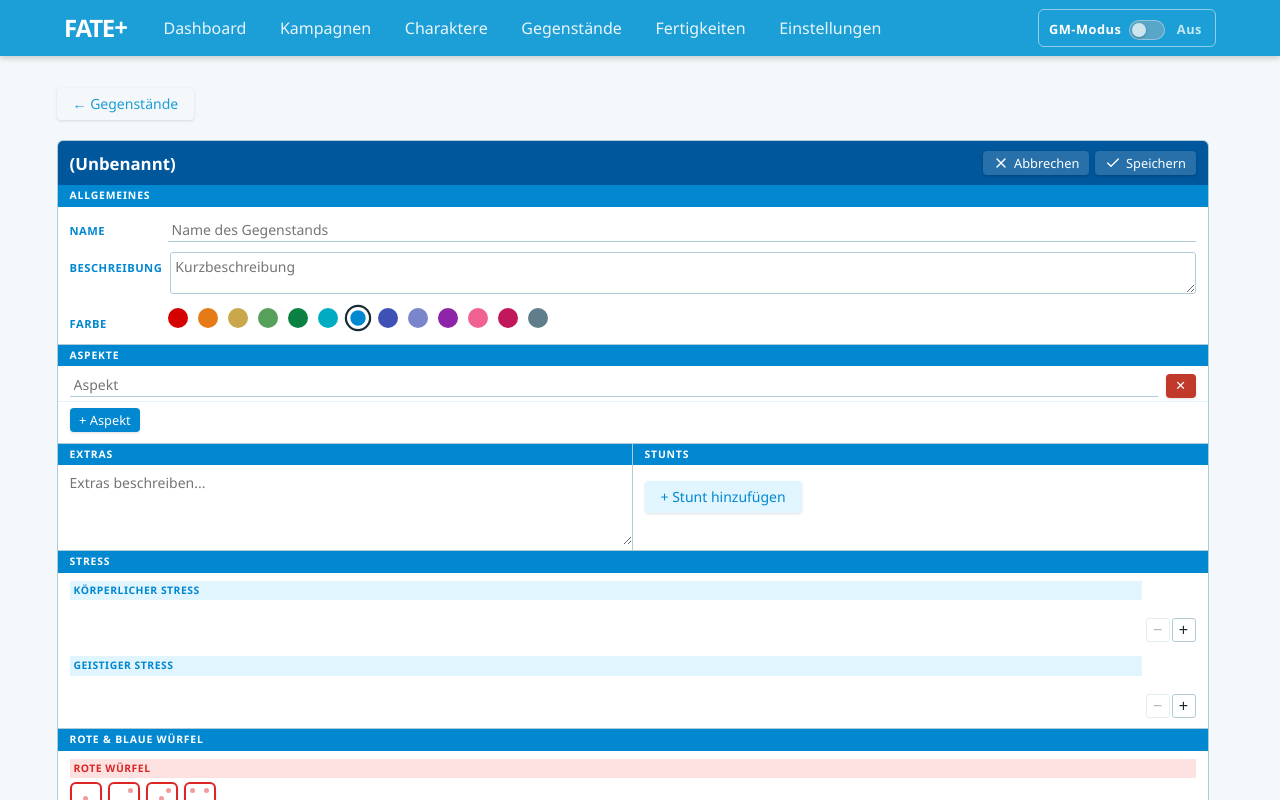
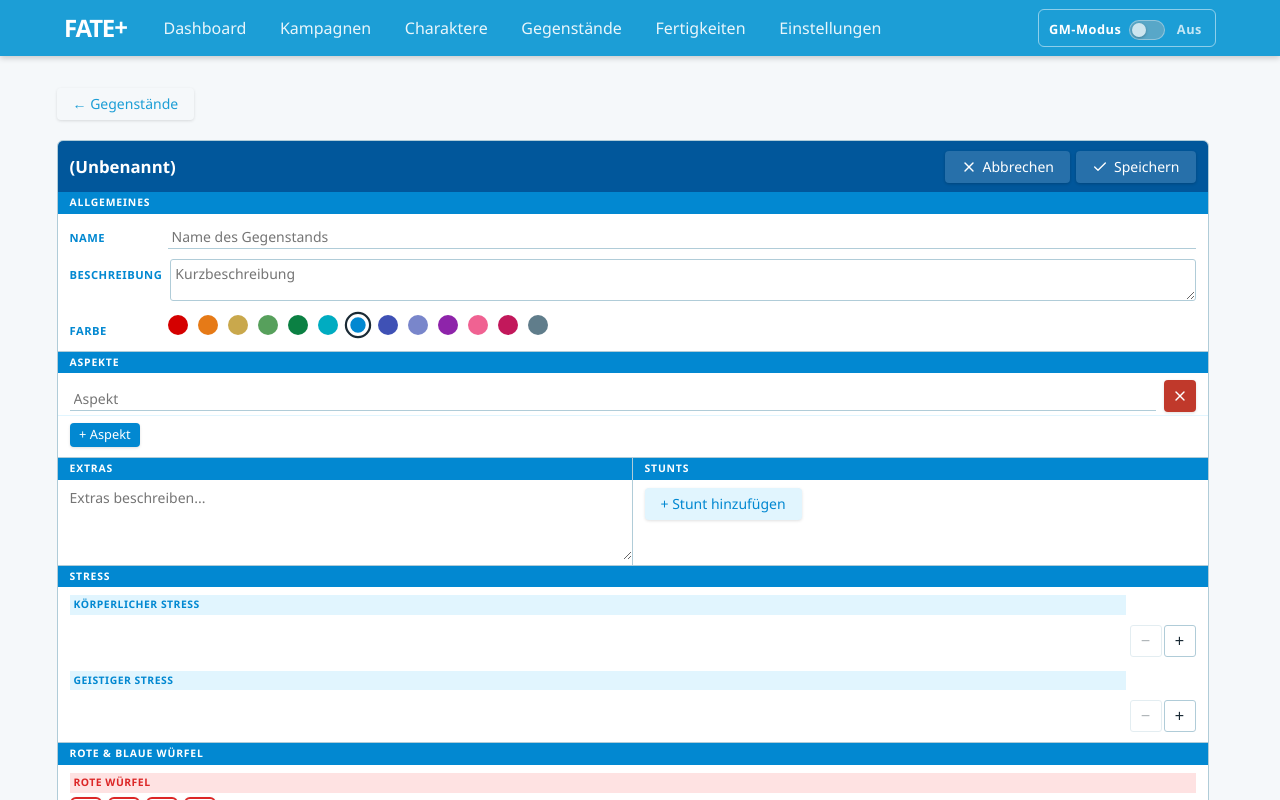
Before and after one commit to timengel/fate-copilot, a Vue app: page /items/new in a window 1280 px wide. Built offline with nearby package versions, Linux system fonts and the light colour scheme.

Commit message:
fix: many minor enhancements and fixes

```diff
--- a/src/components/character/ItemSheet.vue
+++ b/src/components/character/ItemSheet.vue
@@ -150,7 +150,7 @@ defineExpose({ save });
               placeholder="Aspekt"
               @input="onAspectInput(i, $event)"
             />
-            <FateButton variant="danger" size="S" @click="removeAspect(i)">✕</FateButton>
+            <FateButton variant="danger" size="M" icon="close" @click="removeAspect(i)" />
           </template>
         </div>
         <div v-if="isEditing" class="aspect-add-row">
@@ -191,7 +191,7 @@ defineExpose({ save });
               @input="updateStunt(i, 'description', ($event.target as HTMLTextAreaElement).value)"
             />
           </div>
-          <FateButton variant="danger" size="S" @click="removeStunt(i)">✕</FateButton>
+          <FateButton icon="close" variant="danger" size="S" @click="removeStunt(i)"></FateButton>
         </div>
         <FateButton variant="add" @click="addStunt">+ Stunt hinzufügen</FateButton>
       </div>
@@ -626,8 +626,8 @@ defineExpose({ save });
 }
 
 .stress-ctrl-btn {
-  width: 24px;
-  height: 24px;
+  width: 32px;
+  height: 32px;
   border: 1px solid var(--fate-border);
   border-radius: 3px;
   background: white;
@@ -774,13 +774,15 @@ defineExpose({ save });
     justify-content: flex-end;
   }
 
-  .form-actions .btn-label {
+  .form-actions .btn-label,
+  .item-name-bar :deep(.btn-label) {
     display: none;
   }
 
-  .form-actions :deep(.fate-btn) {
+  .form-actions :deep(.fate-btn),
+  .item-name-bar :deep(.fate-btn) {
     padding: 0;
-    width: 32px;
+    width: var(--btn-size, 32px);
     justify-content: center;
   }
 }
@@ -801,13 +803,15 @@ defineExpose({ save });
     justify-content: flex-end;
   }
 
-  .form-actions .btn-label {
+  .form-actions .btn-label,
+  .item-name-bar :deep(.btn-label) {
     display: none;
   }
 
-  .form-actions :deep(.fate-btn) {
+  .form-actions :deep(.fate-btn),
+  .item-name-bar :deep(.fate-btn) {
     padding: 0;
-    width: 32px;
+    width: var(--btn-size, 32px);
     justify-content: center;
   }
 }
--- a/src/components/character/StressTrack.vue
+++ b/src/components/character/StressTrack.vue
@@ -65,12 +65,13 @@ function toggle(index: number) {
 }
 
 .stress-box input[type='checkbox'] {
-  width: 22px;
-  height: 22px;
+  width: 32px;
+  height: 32px;
   margin: 0;
   cursor: pointer;
   appearance: none;
-  border: 2px solid var(--fate-blue);
+  border: 3px solid var(--fate-blue);
+  box-sizing: border-box;
   border-radius: 2px;
   background: white;
   position: relative;
@@ -85,7 +86,7 @@ function toggle(index: number) {
   content: '✕';
   position: absolute;
   color: white;
-  font-size: 14px;
+  font-size: 20px;
   font-weight: 700;
   top: 50%;
   left: 50%;
--- a/src/components/shared/FateButton.vue
+++ b/src/components/shared/FateButton.vue
@@ -136,7 +136,6 @@ button {
 .fate-btn--add {
   background: var(--fate-blue-light);
   color: var(--fate-blue);
-  margin-top: 0.5rem;
 }
 .fate-btn--add:hover {
   background: color-mix(in srgb, var(--fate-blue-light) 60%, var(--fate-blue) 40%);
--- a/src/views/CampaignsView.vue
+++ b/src/views/CampaignsView.vue
@@ -49,12 +49,12 @@ function deleteCampaign(id: string, name: string) {
       <div v-for="group in groupedCampaigns" :key="group.status" class="status-group">
         <h2 class="status-group-title" :class="`title-${group.status}`">{{ group.label }}</h2>
         <div class="card-grid">
-          <router-link
+          <div
             v-for="campaign in group.campaigns"
             :key="campaign.id"
             class="campaign-card"
             :style="getColorVars(campaign.color)"
-            :to="`/campaigns/${campaign.id}`"
+            @click="router.push(`/campaigns/${campaign.id}`)"
           >
             <div class="card-header">{{ campaign.name }}</div>
             <div class="card-description" v-if="campaign.description">
@@ -75,7 +75,7 @@ function deleteCampaign(id: string, name: string) {
               <FateButton icon="edit" variant="secondary" size="S" @click="router.push(`/campaigns/${campaign.id}/edit`)" />
               <FateButton icon="delete" variant="danger" size="S" @click="deleteCampaign(campaign.id, campaign.name)" />
             </div>
-          </router-link>
+          </div>
         </div>
       </div>
     </template>
@@ -126,8 +126,6 @@ function deleteCampaign(id: string, name: string) {
   overflow: hidden;
   display: flex;
   flex-direction: column;
-  text-decoration: none;
-  color: inherit;
   max-height: 210px;
 }
 
--- a/src/views/CharacterDetailView.vue
+++ b/src/views/CharacterDetailView.vue
@@ -138,16 +138,16 @@ function unassignFromCampaign(campaignId: string) {
         @cancel="handleCancel"
       >
         <template #edit-bar-actions>
-          <FateButton icon="close" variant="outline" size="S" @click="handleCancel">Abbrechen</FateButton>
-          <FateButton icon="check" variant="outline" size="S" @click="charSheetRef?.save()">Speichern</FateButton>
+          <FateButton icon="close" variant="outline" size="M" @click="handleCancel"><span class="btn-label">Abbrechen</span></FateButton>
+          <FateButton icon="check" variant="outline" size="M" @click="charSheetRef?.save()"><span class="btn-label">Speichern</span></FateButton>
         </template>
       </CharacterSheet>
 
       <template v-else>
         <CharacterSheet :character="character">
           <template v-if="!isNew" #name-bar-actions>
-            <FateButton icon="edit" variant="outline" size="S" @click="toggleEdit">Bearbeiten</FateButton>
-            <FateButton icon="delete" variant="danger" size="S" @click="deleteCharacter" />
+            <FateButton icon="edit" variant="outline" size="M" @click="toggleEdit"><span class="btn-label">Bearbeiten</span></FateButton>
+            <FateButton icon="delete" variant="danger" size="M" @click="deleteCharacter" />
           </template>
         </CharacterSheet>
 
@@ -162,7 +162,7 @@ function unassignFromCampaign(campaignId: string) {
               <span class="assignment-name" @click="router.push(`/campaigns/${campaign.id}`)">
                 {{ campaign.name }}
               </span>
-              <FateButton variant="danger" size="S" @click="unassignFromCampaign(campaign.id)"
+              <FateButton variant="danger" size="M" @click="unassignFromCampaign(campaign.id)"
                 >Entfernen</FateButton
               >
             </div>
--- a/src/views/CharactersView.vue
+++ b/src/views/CharactersView.vue
@@ -97,11 +97,11 @@ function deleteCharacter(id: string, name: string) {
     </div>
 
     <div v-else class="card-grid">
-      <router-link
+      <div
         v-for="char in filtered"
         :key="char.id"
         class="character-card"
-        :to="`/characters/${char.id}`"
+        @click="router.push(`/characters/${char.id}`)"
       >
         <div class="card-header" :style="cardHeaderStyle(char.color)">
           {{ char.name || '(Unbenannt)' }}
@@ -116,7 +116,7 @@ function deleteCharacter(id: string, name: string) {
           <FateButton icon="edit" variant="secondary" size="S" @click="router.push(`/characters/${char.id}/edit`)" />
           <FateButton icon="delete" variant="danger" size="S" @click="deleteCharacter(char.id, char.name)" />
         </div>
-      </router-link>
+      </div>
     </div>
   </div>
 
@@ -145,8 +145,6 @@ function deleteCharacter(id: string, name: string) {
   overflow: hidden;
   display: flex;
   flex-direction: column;
-  text-decoration: none;
-  color: inherit;
   max-height: 210px;
 }
 
--- a/src/views/DashboardView.vue
+++ b/src/views/DashboardView.vue
@@ -297,18 +297,18 @@ onUnmounted(() => {
           @cancel="editingId = null"
         >
           <template #edit-bar-actions>
-            <FateButton icon="close" variant="outline" size="S" @click="editingId = null"
-              >Abbrechen</FateButton
+            <FateButton icon="close" variant="outline" size="M" @click="editingId = null"
+              ><span class="btn-label">Abbrechen</span></FateButton
             >
-            <FateButton icon="check" variant="outline" size="S" @click="saveEditing"
-              >Speichern</FateButton
+            <FateButton icon="check" variant="outline" size="M" @click="saveEditing"
+              ><span class="btn-label">Speichern</span></FateButton
             >
           </template>
         </CharacterSheet>
         <CharacterSheet v-else :character="character" :sections="visibleSections">
           <template v-if="showEditButton" #name-bar-actions>
-            <FateButton icon="edit" variant="outline" size="S" @click="editingId = character.id"
-              >Bearbeiten</FateButton
+            <FateButton icon="edit" variant="outline" size="M" @click="editingId = character.id"
+              ><span class="btn-label">Bearbeiten</span></FateButton
             >
           </template>
         </CharacterSheet>
--- a/src/views/ItemDetailView.vue
+++ b/src/views/ItemDetailView.vue
@@ -87,15 +87,15 @@ function deleteItem() {
         @cancel="handleCancel"
       >
         <template #edit-bar-actions>
-          <FateButton icon="close" variant="outline" size="S" @click="handleCancel">Abbrechen</FateButton>
-          <FateButton icon="check" variant="outline" size="S" @click="itemSheetRef?.save()">Speichern</FateButton>
+          <FateButton icon="close" variant="outline" size="M" @click="handleCancel"><span class="btn-label">Abbrechen</span></FateButton>
+          <FateButton icon="check" variant="outline" size="M" @click="itemSheetRef?.save()"><span class="btn-label">Speichern</span></FateButton>
         </template>
       </ItemSheet>
 
       <ItemSheet v-else :item="item">
         <template v-if="!isNew" #name-bar-actions>
-          <FateButton icon="edit" variant="outline" size="S" @click="isEditing = true">Bearbeiten</FateButton>
-          <FateButton icon="delete" variant="danger" size="S" @click="deleteItem" />
+          <FateButton icon="edit" variant="outline" size="M" @click="isEditing = true"><span class="btn-label">Bearbeiten</span></FateButton>
+          <FateButton icon="delete" variant="danger" size="M" @click="deleteItem" />
         </template>
       </ItemSheet>
     </template>
--- a/src/views/ItemsView.vue
+++ b/src/views/ItemsView.vue
@@ -45,11 +45,11 @@ function deleteItem(id: string, name: string) {
     </div>
 
     <div v-else class="card-grid">
-      <router-link
+      <div
         v-for="item in filtered"
         :key="item.id"
         class="character-card"
-        :to="`/items/${item.id}`"
+        @click="router.push(`/items/${item.id}`)"
       >
         <div class="card-header" :style="cardHeaderStyle(item.color)">
           {{ item.name || '(Unbenannt)' }}
@@ -58,7 +58,7 @@ function deleteItem(id: string, name: string) {
           <FateButton icon="edit" variant="secondary" size="S" @click="router.push(`/items/${item.id}/edit`)" />
           <FateButton icon="delete" variant="danger" size="S" @click="deleteItem(item.id, item.name)" />
         </div>
-      </router-link>
+      </div>
     </div>
   </div>
 
@@ -87,8 +87,6 @@ function deleteItem(id: string, name: string) {
   overflow: hidden;
   display: flex;
   flex-direction: column;
-  text-decoration: none;
-  color: inherit;
 }
 
 .character-card:hover {
--- a/src/views/SkillsView.vue
+++ b/src/views/SkillsView.vue
@@ -354,8 +354,7 @@ const selectedInfo = computed<SkillInfo | null>(() =>
       <div class="skill-info-modal">
         <div class="skill-info-header">
           <h2>{{ infoSkill }}</h2>
-          <FateButton variant="ghost" class="skill-info-close" @click="infoSkill = null"
-            >✕</FateButton
+          <FateButton icon="close" variant="ghost" class="skill-info-close" @click="infoSkill = null"></FateButton
           >
         </div>
         <p class="skill-info-description">{{ selectedInfo.description }}</p>
```
Also changed, not shown: src/components/campaign/MilestoneTimeline.vue (+7 -8 lines), src/components/character/CharacterSheet.vue (+15 -10 lines).
